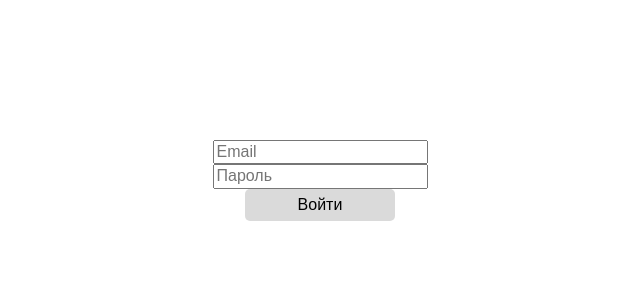
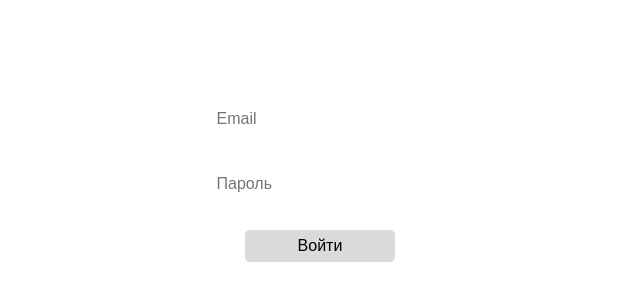
Before and after one commit to levineye13/plagiarism-check, a React (Create React App) app in the folder frontend/: page /login in a window 1280 px wide. Shown: the part 210-510 px from the top of the page, without its empty margins (320-960 px from the left). Built offline with nearby package versions, Linux system fonts and the light colour scheme.

Commit message:
feat: добавить компонент инпута формы

```diff
--- a/frontend/src/components/input/index.module.scss
+++ b/frontend/src/components/input/index.module.scss
@@ -0,0 +1,30 @@
+@import '../../styles/vars.scss';
+
+.label {
+  width: 100%;
+  display: flex;
+  flex-direction: column;
+  font-family: $font-family;
+  margin-bottom: 20px;
+
+  .input {
+    box-sizing: border-box;
+    width: 100%;
+    font: {
+      family: inherit;
+      size: 16px;
+    }
+    border: 1px solid #fff;
+    outline: 0;
+    background-color: transparent;
+    border-radius: 5px;
+    padding: 10px 15px;
+    color: $dark-theme-font;
+  }
+
+  .error {
+    color: $error-color;
+    font-size: 14px;
+    margin-top: 5px;
+  }
+}
--- a/frontend/src/components/input/index.tsx
+++ b/frontend/src/components/input/index.tsx
@@ -24,6 +24,7 @@ const Input: FC<IInput> = ({
         placeholder={placeholder}
         value={value}
       />
+      <span className={styles.error}></span>
     </label>
   );
 };
```
